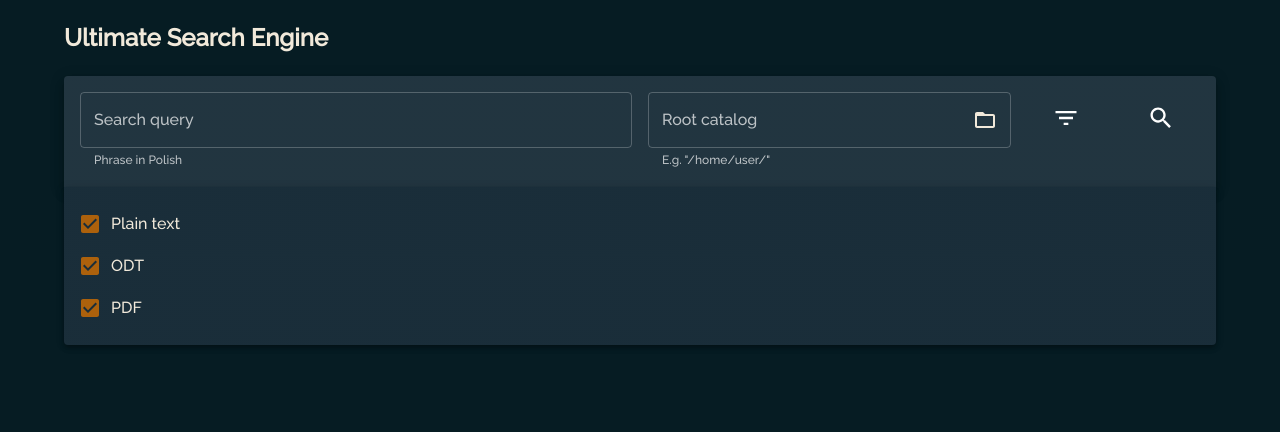
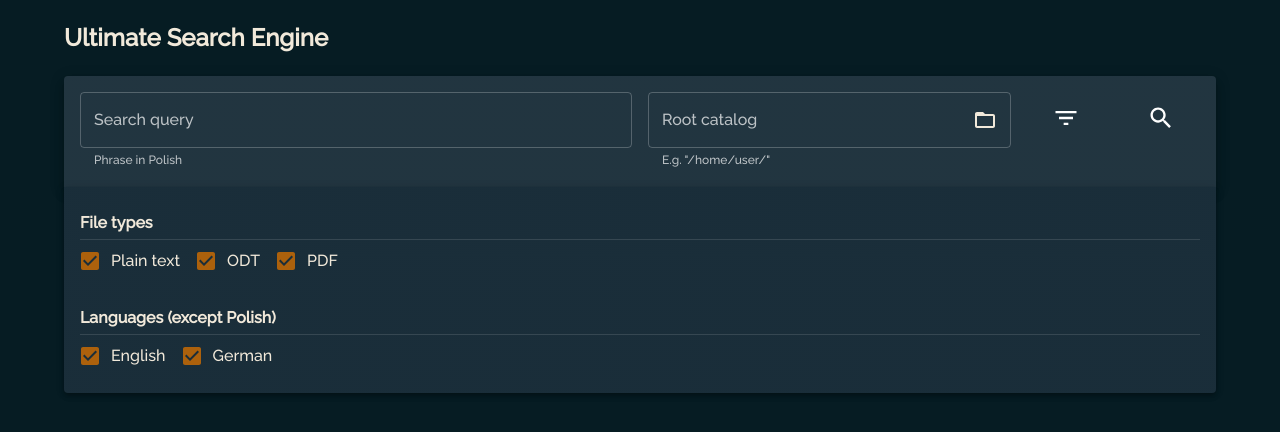
Before and after one commit to Pan-Maciek/techniki-komponentowe, a React (Create React App) app in the folder frontend/: page / in a window 1280 px wide. Both pictures are taken after a click on the button 1065 px from the left and 117 px from the top of the page. Shown: the top 432 px of the page. Built offline with nearby package versions, Linux system fonts and the light colour scheme; no server answers.

Commit message:
add frontend support for multi-language search

```diff
--- a/frontend/src/commons/types.ts
+++ b/frontend/src/commons/types.ts
@@ -3,12 +3,14 @@ export type SearchParams = {
   rootPath: string;
   additionalInfo: {
     enabledFormats: string[];
+    lang: string[];
   };
 };
 
 type ServiceResponse<Match> = {
   status: "ok" | "error";
-  phrase: string;
+  lang: string[];
+  phrases: string[];
   results: Array<{
     filePath: string;
     matches: Array<Match>;
@@ -32,11 +34,13 @@ export type Match = PlainTextMatch | RichTextMatch;
 export type SearchResponse = {
   "text-search": ServiceResponse<PlainTextMatch>;
   "odt-search": ServiceResponse<RichTextMatch>;
-  "pdf-search": ServiceResponse<RichTextMatch>
+  "pdf-search": ServiceResponse<RichTextMatch>;
 };
 
 export const SERVICES: Array<keyof SearchResponse> = [
   "text-search",
   "odt-search",
-  "pdf-search"
+  "pdf-search",
 ];
+
+export const LANGUAGES = ["en", "de"] as const;
--- a/frontend/src/views/Search/Search.module.scss
+++ b/frontend/src/views/Search/Search.module.scss
@@ -16,6 +16,11 @@
   white-space: pre-wrap;
 }
 
+.formHeader {
+  margin-top: 0.5rem;
+  margin-bottom: 0.25rem;
+}
+
 .treeItemContent.treeItemContent {
   border-radius: 4px;
   padding: 0.5rem;
--- a/frontend/src/views/Search/Search.tsx
+++ b/frontend/src/views/Search/Search.tsx
@@ -27,7 +27,10 @@ export const Search = () => {
 
   const onSubmit: SubmitHandler<SearchParams> = async (data) => {
     data.additionalInfo.enabledFormats =
-      data.additionalInfo.enabledFormats.filter((format) => !!format);
+      data.additionalInfo.enabledFormats.filter((format: string) => !!format);
+    data.additionalInfo.lang = data.additionalInfo.lang.filter(
+      (format: string) => !!format
+    );
 
     setSearchState({ status: "LOADING" });
     try {
--- a/frontend/src/views/Search/SearchForm.tsx
+++ b/frontend/src/views/Search/SearchForm.tsx
@@ -8,6 +8,7 @@ import {
   FormGroup,
   FormControlLabel,
   Checkbox,
+  Divider,
 } from "@mui/material";
 import cx from "classnames";
 import styles from "./Search.module.scss";
@@ -17,7 +18,12 @@ import {
   Search as SearchIcon,
 } from "@mui/icons-material";
 import { SubmitHandler, useForm } from "react-hook-form";
-import { SearchParams, SearchResponse, SERVICES } from "../../commons/types";
+import {
+  SearchParams,
+  SearchResponse,
+  SERVICES,
+  LANGUAGES,
+} from "../../commons/types";
 
 type SearchFormProps = {
   onSubmit: SubmitHandler<SearchParams>;
@@ -26,7 +32,12 @@ type SearchFormProps = {
 const serviceLabelMap: Record<keyof SearchResponse, string> = {
   "text-search": "Plain text",
   "odt-search": "ODT",
-  "pdf-search": "PDF"
+  "pdf-search": "PDF",
+};
+
+const languageLabelMap: Record<typeof LANGUAGES[number], string> = {
+  en: "English",
+  de: "German",
 };
 
 export const SearchForm: React.VFC<SearchFormProps> = ({ onSubmit }) => {
@@ -114,7 +125,9 @@ export const SearchForm: React.VFC<SearchFormProps> = ({ onSubmit }) => {
         >
           <Grid container spacing={2}>
             <Grid item xs={12}>
-              <FormGroup>
+              <h4 className={styles.formHeader}>File types</h4>
+              <Divider />
+              <FormGroup row>
                 {SERVICES.map((service, i) => (
                   <FormControlLabel
                     key={service}
@@ -126,6 +139,21 @@ export const SearchForm: React.VFC<SearchFormProps> = ({ onSubmit }) => {
                 ))}
               </FormGroup>
             </Grid>
+            <Grid item xs={12}>
+              <h4 className={styles.formHeader}>Languages (except Polish)</h4>
+              <Divider />
+              <FormGroup row>
+                {LANGUAGES.map((language, i) => (
+                  <FormControlLabel
+                    key={language}
+                    control={<Checkbox defaultChecked />}
+                    label={languageLabelMap[language]}
+                    value={language}
+                    {...register(`additionalInfo.lang.${i}`)}
+                  />
+                ))}
+              </FormGroup>
+            </Grid>
           </Grid>
         </Paper>
       </Collapse>
--- a/frontend/src/views/Search/SearchResult.tsx
+++ b/frontend/src/views/Search/SearchResult.tsx
@@ -6,21 +6,21 @@ import Highlighter from "react-highlight-words";
 import {
   TextFormat as TextFormatIcon,
   TextSnippet as TextSnippetIcon,
-  PictureAsPdf as PictureAsPdfIcon
+  PictureAsPdf as PictureAsPdfIcon,
 } from "@mui/icons-material";
 
 const serviceIconMap: Record<keyof SearchResponse, JSX.Element> = {
   "text-search": <TextSnippetIcon />,
   "odt-search": <TextFormatIcon />,
-  "pdf-search": <PictureAsPdfIcon/>
+  "pdf-search": <PictureAsPdfIcon />,
 };
 
 export const SearchResult: React.VFC<{
-  phrase: string;
+  phrases: string[];
   filePath: string;
   service: keyof SearchResponse;
   matches: Array<Match>;
-}> = ({ phrase, filePath, service, matches }) => (
+}> = ({ phrases, filePath, service, matches }) => (
   <Paper
     key={filePath}
     sx={{
@@ -50,7 +50,7 @@ export const SearchResult: React.VFC<{
         {service === "text-search" &&
           `[${(match as PlainTextMatch).lineNumber}]`}{" "}
         <Highlighter
-          searchWords={[phrase]}
+          searchWords={phrases}
           textToHighlight={match.searchContext}
         />
       </Box>
```
Also changed, not shown: 1 other file (tests, documents, lock files or other folders).
